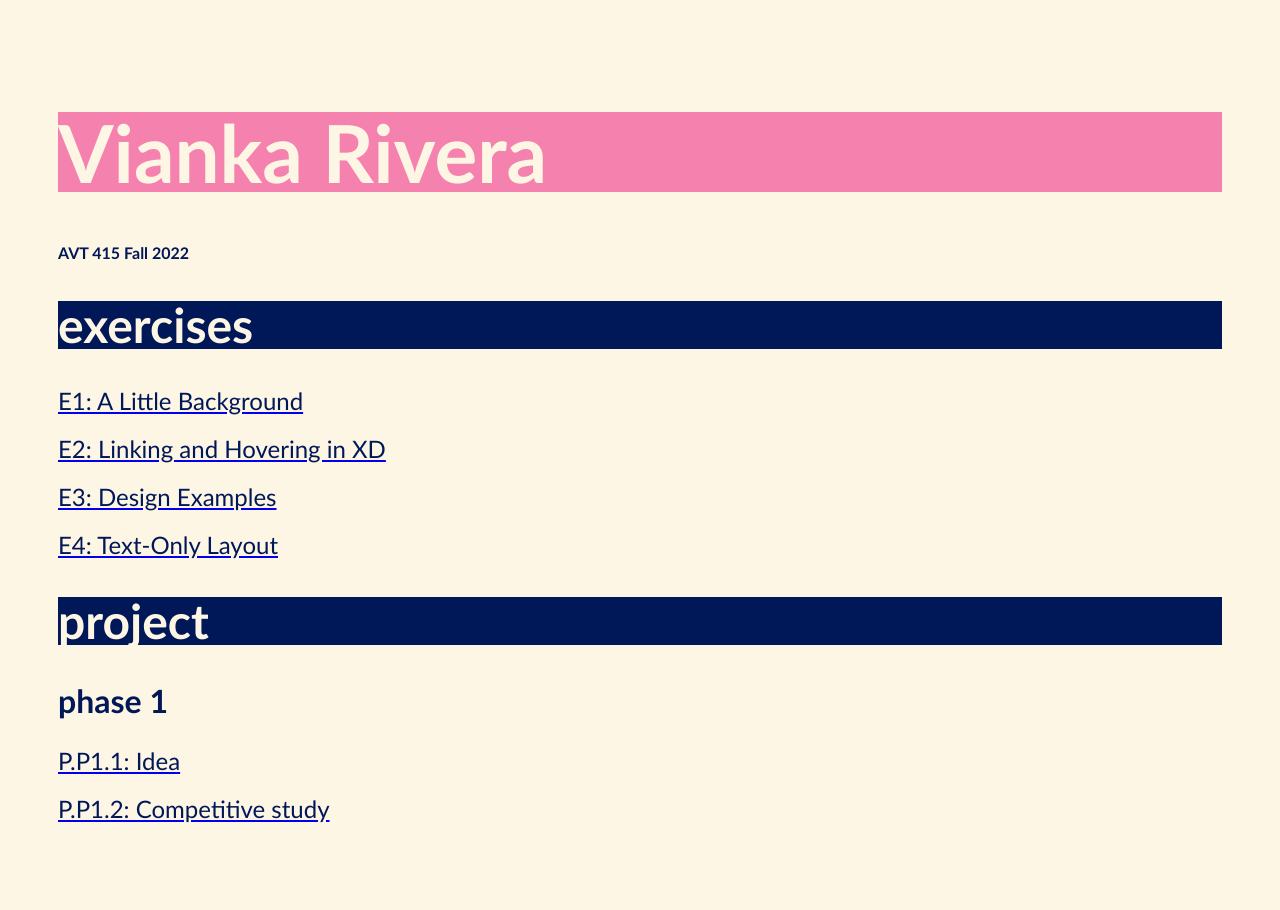
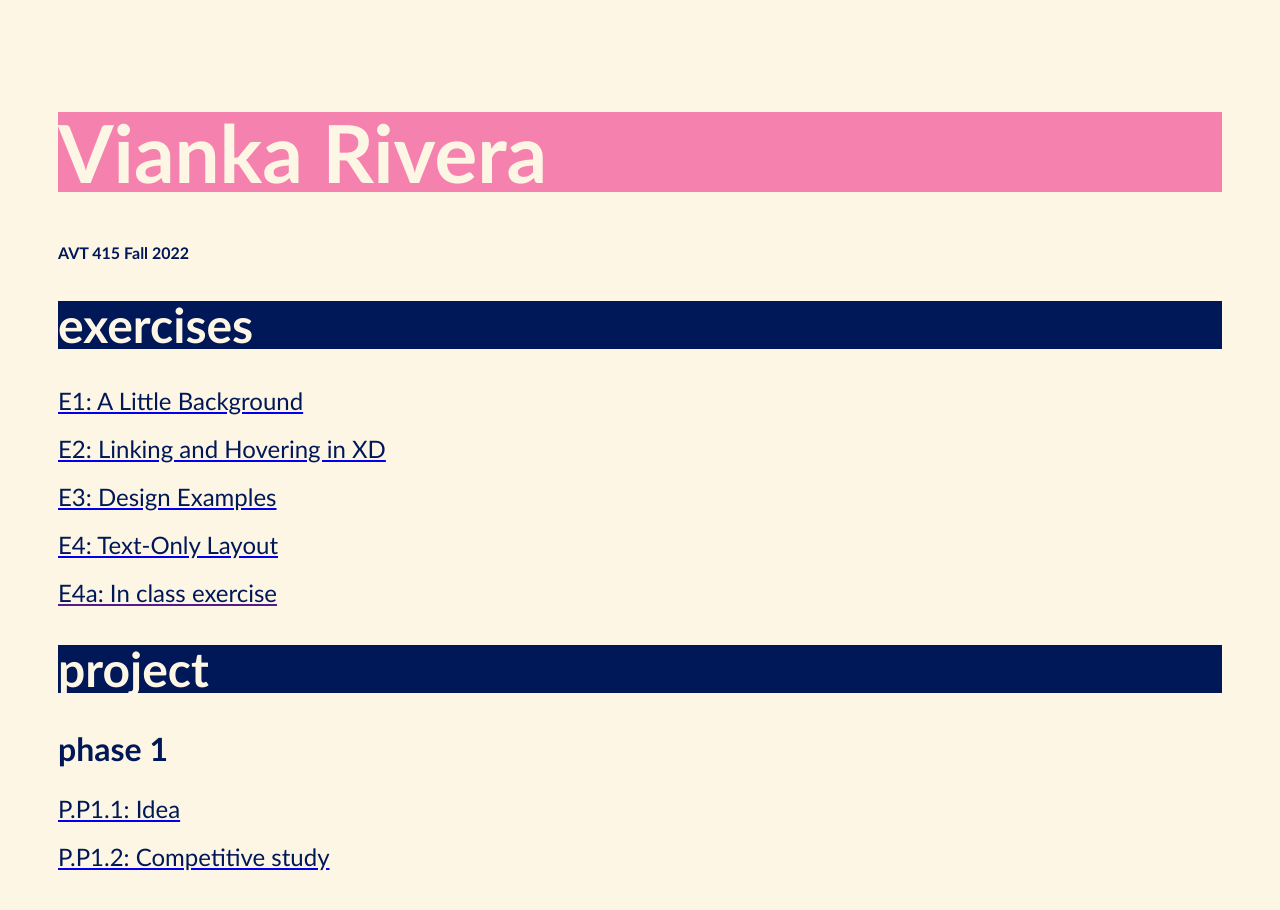
Before and after one commit to rvianka/avt415_f22, a plain HTML site: page index.html in a window 1280 px wide. Drawn offline with Linux system fonts and the light colour scheme.

Commit message:
Update index.html

```diff
--- a/index.html
+++ b/index.html
@@ -15,6 +15,7 @@
 	<a href="https://xd.adobe.com/view/948164ed-3422-410e-a587-cf54f6b154f7-c1d2/" target="_blank"><p>E2: Linking and Hovering in XD</p></a>
 	<a href="https://xd.adobe.com/view/e64ea03a-9783-4ddb-94bc-cf24632591c1-b31d/" target="_blank"><p>E3: Design Examples</p></a>
 	<a href="https://xd.adobe.com/view/a39d624b-80e9-47fd-8894-ef16c7a19803-f6ce/" target="_blank"><p>E4: Text-Only Layout</p></a>
+	<a href="" target="_blank"><p>E4a: In class exercise</p></a>
 	</div>
 
 	<div class="column">
```
